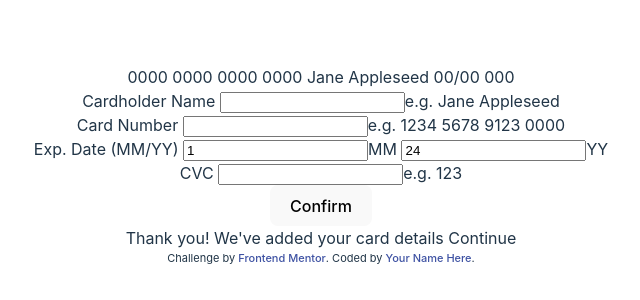
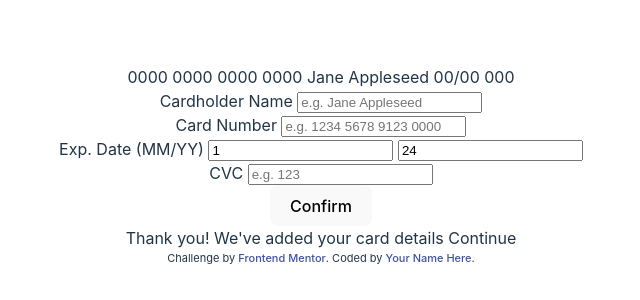
Before and after one commit to baglana/interactive-card-details-form, a Svelte app: page / in a window 1280 px wide. Shown: the part 234-534 px from the top of the page, without its empty margins (319-959 px from the left). Built offline with nearby package versions, Linux system fonts and the light colour scheme.

Commit message:
Update form

```diff
--- a/src/App.svelte
+++ b/src/App.svelte
@@ -15,30 +15,32 @@ Jane Appleseed
 
 000
 
-<form>
+<form action="https://httpbin.org/post" method="post">
   <div>
     <label for="name">Cardholder Name</label>
-    <input type="text" name="name" id="name" bind:value={name}/>e.g. Jane Appleseed
-  </div>
-  <div>
-    <label for="number">Card Number</label>
-    <input type="text" name="number" id="number" bind:value={number}/>e.g. 1234 5678 9123 0000
-  </div>
-  <div>
-    <label>Exp. Date (MM/YY)
-      <input type="number" name="month" id="month" bind:value={month}/>MM
-      <input type="number" name="year" id="year" bind:value={year}/>YY
-    </label>
-  </div>
-  <div>
-    <label for="cvc">CVC</label>
-    <input type="number" name="cvc" id="cvc">e.g. 123
+    <input type="text" id="name" name="name" placeholder="e.g. Jane Appleseed" bind:value={name}/>
   </div>
 
   <div>
-    <button type="button" on:click={handleClick}>Confirm</button>
+    <label for="number">Card Number</label>
+    <input type="text" id="number" name="number" placeholder="e.g. 1234 5678 9123 0000" bind:value={number}/>
   </div>
 
+  <div>
+    <label>Exp. Date (MM/YY)
+      <input type="number" id="month" name="month" placeholder="MM" bind:value={month}/>
+      <input type="number" id="year" name="year" placeholder="YY" bind:value={year}/>
+    </label>
+  </div>
+
+  <div>
+    <label for="cvc">CVC</label>
+    <input type="number" id="cvc" name="cvc" placeholder="e.g. 123">
+  </div>
+
+  <div>
+    <button type="submit" on:click|preventDefault={handleClick}>Confirm</button>
+  </div>
 
   <!-- Completed state start -->
 
```
